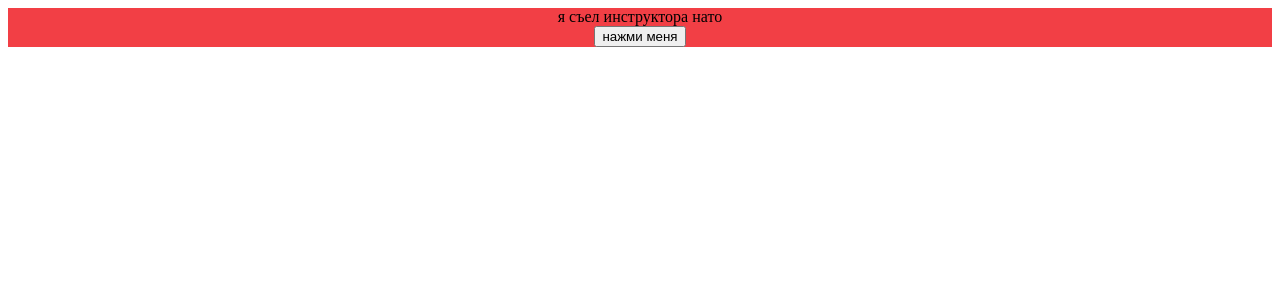
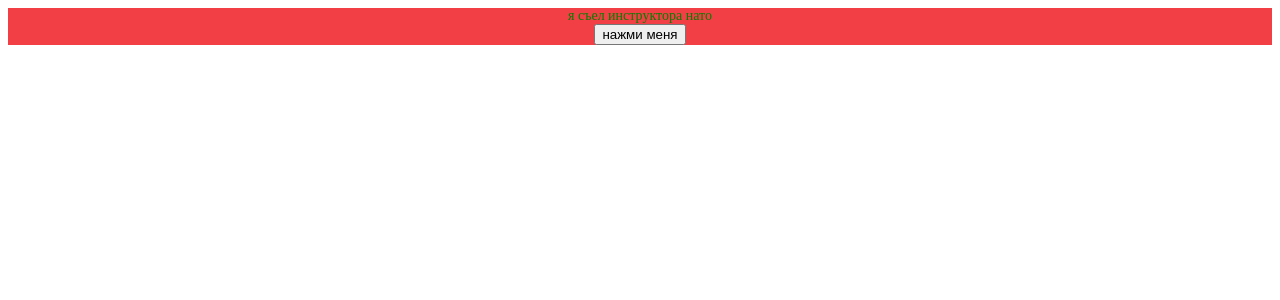
Before and after one commit to Valdemardelius/boss-of-gym, a Gatsby app: page / in a window 1280 px wide. Shown: the top 300 px of the page. Built offline with nearby package versions, Linux system fonts and the light colour scheme.

Commit message:
fourth comment
wrote a couple of text styles

```diff
--- a/components/text/styled.js
+++ b/components/text/styled.js
@@ -1,4 +1,8 @@
 import styled from "styled-components";
-const StyledText = styled.span``
+const StyledText = styled.span`
+color: ${(props) => props.color || "#000000"};
+font-size: ${(props) => props.fontSize || "14px"};
+font-weight: ${(props) => props. fontWeight || "normal"}
+`
 
 export default StyledText;
```
Also changed, not shown: components/header/index.js (added), components/header/readme.md (added), components/header/styled.js (added).
